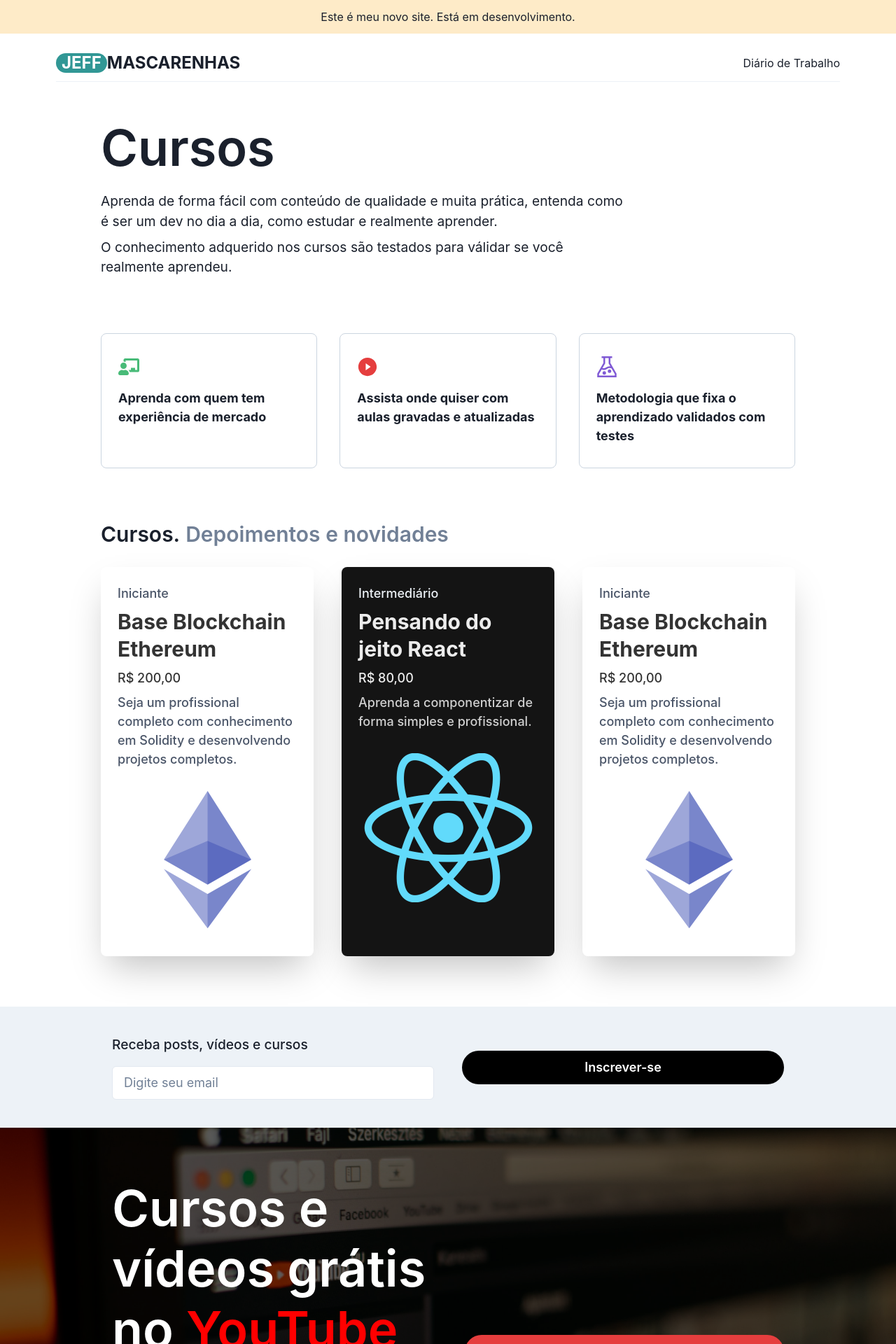
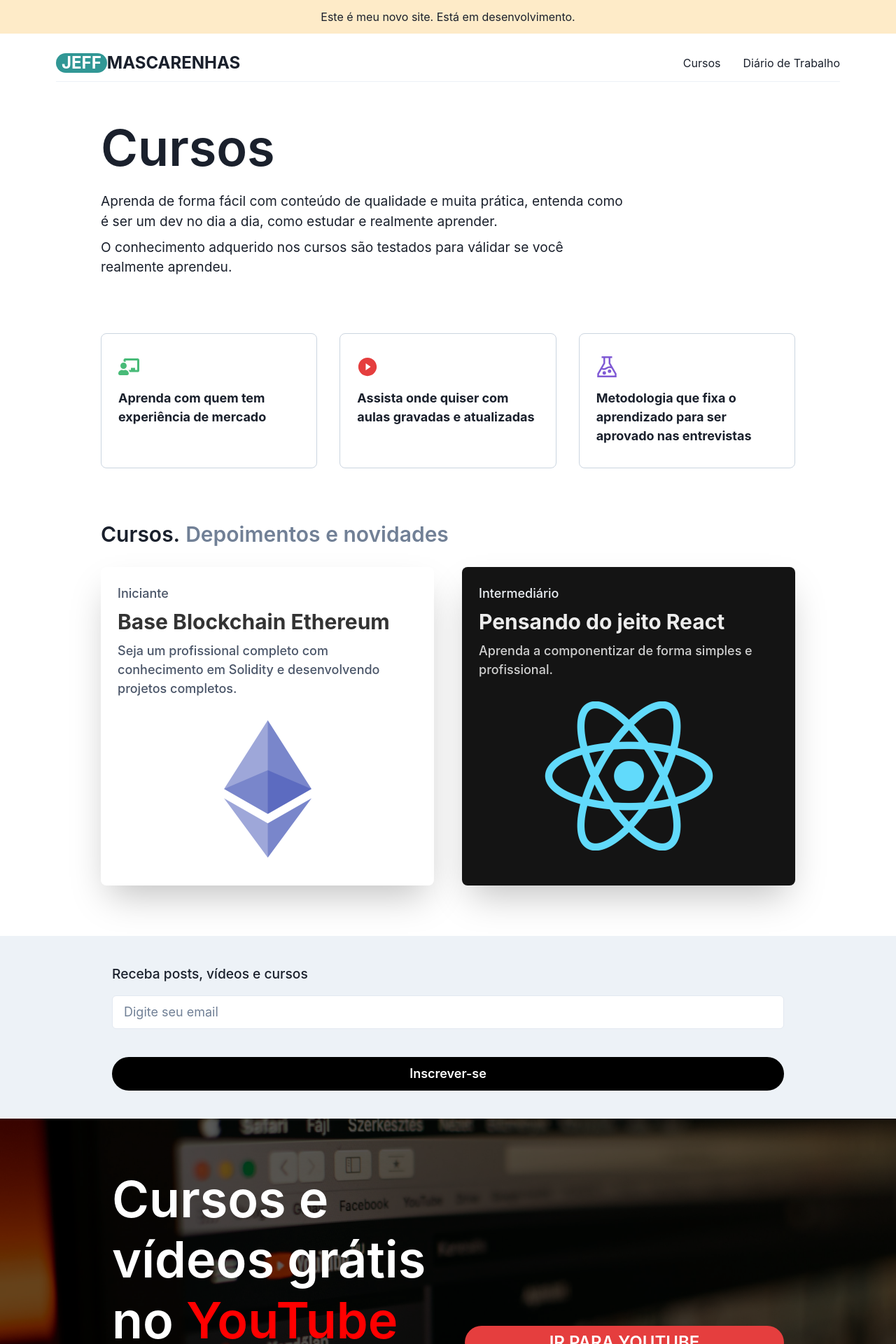
Before and after one commit to jeftarmascarenhas/jeftarmascarenhas.io, a Next.js app: page /courses in a window 1280 px wide. Shown: the top 1920 px of the page at 70% size. Built offline with nearby package versions, Linux system fonts and the light colour scheme.

Commit message:
feat: creating courses pages interaction

```diff
--- a/src/components/card-course/index.tsx
+++ b/src/components/card-course/index.tsx
@@ -1,4 +1,4 @@
-import { Box, Text, VStack } from '@chakra-ui/react'
+import { Text, VStack } from '@chakra-ui/react'
 import Link from 'next/link'
 import { Props } from './types'
 
@@ -6,7 +6,8 @@
   image,
   info,
   modeType = 'light',
-  href,
+  href = '',
+  onClick,
   ...rest
 }: Props) {
   const typeColor = modeType === 'light' ? 'gray.600' : 'gray.100'
@@ -16,6 +17,7 @@
   return (
     <VStack
       {...rest}
+      onClick={onClick}
       align="stretch"
       boxShadow="2xl"
       rounded="lg"
@@ -23,11 +25,17 @@
       as="article"
       spacing="4"
       transition="all .8s"
+      cursor="pointer"
       _hover={{
         transform: `scale(1.04)`
       }}
     >
-      <Link href={href}>
+      <Link
+        href={href}
+        onClick={e => {
+          if (onClick) e.preventDefault()
+        }}
+      >
         <VStack align="stretch" spacing="4">
           <VStack align="stretch" spacing="2">
             {info.type && (
--- a/src/components/card-course/types.ts
+++ b/src/components/card-course/types.ts
@@ -12,5 +12,5 @@
   info: MicroInfo
   image?: ReactNode
   modeType?: ColorMode
-  href: string
+  href?: string
 } & StackProps
--- /dev/null
+++ b/src/components/modals/user-subscription-modal/index.tsx
@@ -0,0 +1,38 @@
+import {
+  Button,
+  Modal,
+  ModalBody,
+  ModalCloseButton,
+  ModalContent,
+  ModalFooter,
+  ModalHeader,
+  ModalOverlay
+} from '@chakra-ui/react'
+import NewsletterSubscribe from '@global-components/newsletter-subscribe'
+import { useRef } from 'react'
+import { Props } from './types'
+
+export default function UserSubscriptionModal({ isOpen, onClose }: Props) {
+  const initialRef = useRef(null)
+  const finalRef = useRef(null)
+  return (
+    <Modal
+      initialFocusRef={initialRef}
+      finalFocusRef={finalRef}
+      isOpen={isOpen}
+      onClose={onClose}
+    >
+      <ModalOverlay />
+      <ModalContent>
+        <ModalHeader>Inscreva-se para ser avisado</ModalHeader>
+        <ModalCloseButton />
+        <ModalBody pb={6}>
+          <NewsletterSubscribe title="Seja avisado com antecedência." />
+        </ModalBody>
+      </ModalContent>
+      <ModalFooter>
+        <Button onClick={onClose}>Cancel</Button>
+      </ModalFooter>
+    </Modal>
+  )
+}
--- /dev/null
+++ b/src/components/modals/user-subscription-modal/types.ts
@@ -0,0 +1,4 @@
+export type Props = {
+  onClose: () => void
+  isOpen: boolean
+}
--- a/src/components/newsletter-subscribe/index.tsx
+++ b/src/components/newsletter-subscribe/index.tsx
@@ -20,7 +20,11 @@
   email: YUP.string().email('email invalid').required('is required')
 })
 
-export default function NewsletterSubscribe({ email, onSubmit }: Props) {
+export default function NewsletterSubscribe({
+  onSubmit,
+  title = 'Receba posts, vídeos e cursos',
+  buttonName = 'Inscrever-se'
+}: Props) {
   const [loading, setLoading] = useState(false)
   const toast = useToast({
     position: 'top-right'
@@ -72,7 +76,11 @@
   })
   return (
     <form onSubmit={handleOnSubmit}>
-      <SimpleGrid columns={{ base: 1, lg: 2 }} alignItems="center" spacing={10}>
+      <SimpleGrid
+        columns={{ base: 1, sm: 1, md: 1, lg: 1 }}
+        alignItems="center"
+        spacing={10}
+      >
         <VStack align="stretch">
           <Box>
             <FormControl isInvalid={!!errors.email} isDisabled={loading}>
@@ -83,7 +91,7 @@
                 fontSize="larger"
                 marginBottom="2"
               >
-                Receba posts, vídeos e cursos
+                {title}
               </FormLabel>
               <Input
                 mt="2"
@@ -114,7 +122,7 @@
             bgColor: 'blackAlpha.900'
           }}
         >
-          Inscrever-se
+          {buttonName}
         </Button>
       </SimpleGrid>
     </form>
--- a/src/components/newsletter-subscribe/types.ts
+++ b/src/components/newsletter-subscribe/types.ts
@@ -1,6 +1,8 @@
 export type Props = {
   email?: string
   onSubmit?: (params: NewsletterForm) => void
+  title?: string
+  buttonName?: string
 }
 
 export type NewsletterForm = {
--- a/src/hooks/use-outside-click/index.ts
+++ b/src/hooks/use-outside-click/index.ts
@@ -1,13 +1,11 @@
-import { useEffect, useRef, MutableRefObject } from 'react'
+import { useEffect, useRef } from 'react'
 
-export const useOutsideClick = (callback: () => void) => {
+export const useOutsideClick = (callback: (event: MouseEvent) => void) => {
   const ref = useRef<HTMLElement>(null)
   useEffect(() => {
     const handleClick = (event: MouseEvent) => {
-      console.log(ref.current)
       if (ref.current && !ref.current?.contains(event.target as Node)) {
-        callback()
-        event.stopPropagation()
+        callback(event)
       }
     }
     document.addEventListener('click', handleClick, true)
--- a/src/layouts/default/components/header/index.tsx
+++ b/src/layouts/default/components/header/index.tsx
@@ -21,7 +21,7 @@
   const handleToggle = () => {
     setOpenNavBar(!openNavBar)
   }
-  const ref = useOutsideClick(() => {
+  const ref = useOutsideClick(event => {
     handleToggle()
   })
 
--- a/src/layouts/default/components/nav-bar/index.tsx
+++ b/src/layouts/default/components/nav-bar/index.tsx
@@ -67,9 +67,9 @@
             onClick={onClose}
           />
         </HStack>
-        {/* <Text as={Link} href="/courses" onClick={onClose}>
+        <Text as={Link} href="/courses" onClick={onClose}>
           Cursos
-        </Text> */}
+        </Text>
 
         {/* <Text as={Link} href="/" onClick={onClose}>
           Blog
--- a/src/modules/courses/components/advantages/index.tsx
+++ b/src/modules/courses/components/advantages/index.tsx
@@ -27,7 +27,7 @@
       />
       <CardInfo
         title="Metodologia que fixa
-          o aprendizado validados com testes"
+          o aprendizado para ser aprovado nas entrevistas"
         icon={
           <Box
             _first={{
--- a/src/modules/courses/components/list-courses/index.tsx
+++ b/src/modules/courses/components/list-courses/index.tsx
@@ -1,12 +1,27 @@
-import { HStack, SimpleGrid, Text, VStack } from '@chakra-ui/react'
+import {
+  HStack,
+  SimpleGrid,
+  Text,
+  useDisclosure,
+  VStack
+} from '@chakra-ui/react'
 import CardCourse from '@global-components/card-course'
+import UserSubscriptionModal from '@global-components/modals/user-subscription-modal'
 import Image from 'next/image'
-import React from 'react'
 
 export default function ListCourses() {
+  const { isOpen, onOpen, onClose } = useDisclosure()
+  const handleClickCourse = () => {
+    onOpen()
+  }
   return (
+    <>
       <VStack py="8" align="stretch" as="section">
-      <HStack align="center" pb="4" fontSize={{ base: '2xl', xl: '3xl' }}>
+        <HStack
+          align="center"
+          pb="4"
+          fontSize={{ base: '20', md: '2xl', xl: '3xl' }}
+        >
           <Text as="h2" fontWeight="semibold">
             Cursos.
           </Text>
@@ -14,13 +29,13 @@
             Depoimentos e novidades
           </Text>
         </HStack>
-      <SimpleGrid columns={{ base: 1, md: 2, lg: 3 }} spacing="10">
+        <SimpleGrid columns={{ base: 1, md: 2, lg: 2, xl: 2 }} spacing="10">
           <CardCourse
-          href="/courses"
+            onClick={handleClickCourse}
             info={{
               type: `Iniciante`,
               title: `Base Blockchain Ethereum`,
-            price: `R$ 200,00`,
+              // price: `R$ 200,00`,
               resume: `Seja um profissional completo com conhecimento em Solidity e desenvolvendo projetos completos.`
             }}
             image={
@@ -35,14 +50,14 @@
             }
           />
           <CardCourse
-          href="/courses"
+            onClick={handleClickCourse}
             bgColor="blackAlpha.900"
             modeType="dark"
             info={{
               type: `Intermediário`,
               title: `Pensando do jeito
               React`,
-            price: `R$ 80,00`,
+              // price: `R$ 80,00`,
               resume: `Aprenda a componentizar de forma simples e profissional.`
             }}
             image={
@@ -56,26 +71,9 @@
               </VStack>
             }
           />
-        <CardCourse
-          href="/courses"
-          info={{
-            type: `Iniciante`,
-            title: `Base Blockchain Ethereum`,
-            price: `R$ 200,00`,
-            resume: `Seja um profissional completo com conhecimento em Solidity e desenvolvendo projetos completos.`
-          }}
-          image={
-            <VStack align="center" py="4">
-              <Image
-                src="/assets/images/courses/solidity.png"
-                width={125}
-                height={196}
-                alt="Base Blockchain Ethereum"
-              />
-            </VStack>
-          }
-        />
         </SimpleGrid>
       </VStack>
+      <UserSubscriptionModal isOpen={isOpen} onClose={onClose} />
+    </>
   )
 }
```
Also changed, not shown: src/modules/home/screens/main/components/Links/index.tsx (+6 -6 lines). Lines whose indentation alone changed are shown as unchanged.
